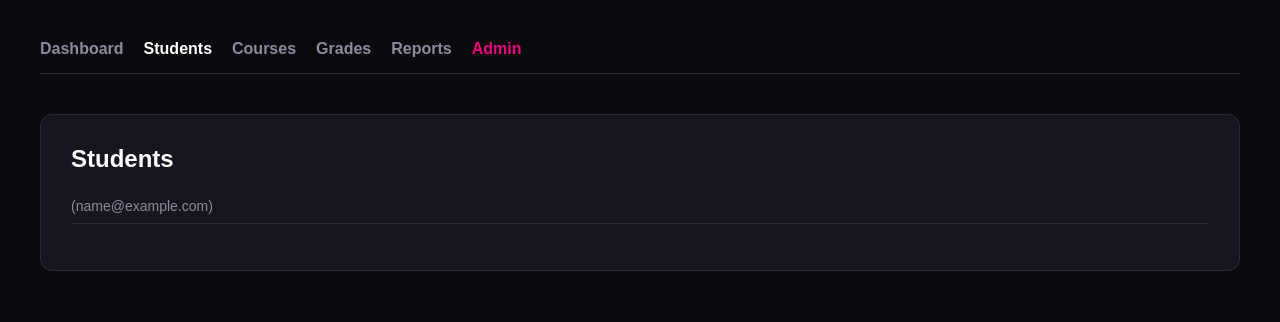
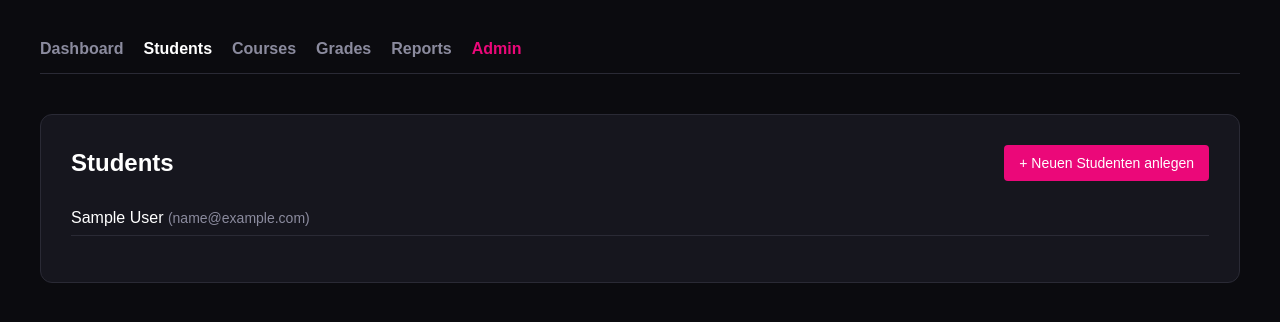
Before and after one commit to bbmnich/Notenverwaltung_Django, a Django app: page /students/ in a window 1280 px wide. Shown: the top 322 px of the page. Run offline with Django 5.2, Linux system fonts and the light colour scheme; tables that the repository leaves empty hold one stand-in row (values such as "Sample post").

Commit message:
Modell für Studenten auf first_name und last_name umgestellt und UI angepasst

```diff
--- a/basis/templates/students.html
+++ b/basis/templates/students.html
@@ -69,16 +69,21 @@
 
 
         <div class="box">
-            <h1>Students</h1>
+
+            <div style="display: flex; justify-content: space-between; align-items: center; margin-bottom: 20px;">
+                <h1 style="margin: 0;">Students</h1>
+                <a href="{% url 'student_create' %}"
+                    style="background-color: #eb0879; color: white; padding: 10px 15px; text-decoration: none; border-radius: 4px; font-size: 14px;">+
+                    Neuen Studenten anlegen</a>
+            </div>
 
             <!-- Daten aus der Datenbank -->
             <ul style="list-style-type: none; padding: 0;">
                 {% for student in students %}
-                <li style="padding: 8px 0; border-bottom: 1px solid #2a2a35;">
-                    {{ student.name }} <span style="color: #8b8b9e; font-size: 14px;">({{ student.email }})</span>
+                <li style="padding: 8px 0; border-bottom: 1px solid #2a2a35;">{{ student.first_name }} {{ student.last_name }} <span style="color: #8b8b9e; font-size: 14px;">({{ student.email }})</span>
                 </li>
                 {% empty %}
-                <li style="color: #8b8b9e;">Noch keine Studenten vorhanden. Trage welche im Admin-Bereich ein!</li>
+                <li style="color: #8b8b9e;">Noch keine Studenten vorhanden.</li>
                 {% endfor %}
             </ul>
         </div>
--- a/basis/views.py
+++ b/basis/views.py
@@ -1,5 +1,6 @@
-from django.shortcuts import render
+from django.shortcuts import render, redirect
 from django.db.models import Avg
+from .forms import StudentForm
 from .models import Student, Course, Grade
 
 
@@ -18,6 +19,22 @@
 
     # dashboard mit den aktuellen Daten
     return render(request, "dashboard.html", context)
+
+
+def student_create_view(request):
+    # Nutzer sendet das Formular
+    if request.method == "POST":
+        form = StudentForm(request.POST)
+        if form.is_valid():
+            form.save()  # Speichert den Studenten in der Datenbank
+            return redirect(
+                "students"
+            )  # Leitet  zur Studenten-Liste weiter
+    else:
+        # Nutzer ruft die Seite auf (GET-Request): Ein leeres Formular anzeigen
+        form = StudentForm()
+
+    return render(request, "student_create.html", {"form": form})
 
 
 def students_view(request):
--- a/noten_web/urls.py
+++ b/noten_web/urls.py
@@ -11,4 +11,5 @@
     path("reports/", views.reports_view, name="reports"),
     path("admin-bereich/", views.admin_bereich_view, name="admin_bereich"),
     path('reports/', views.reports_view, name='reports'),
+    path('students/new/', views.student_create_view, name='student_create'),
 ]
```
Also changed, not shown: basis/templates/student_create.html (added, +32 -0 lines), basis/migrations/0004_remove_student_name_student_first_name_and_more.py (added).
